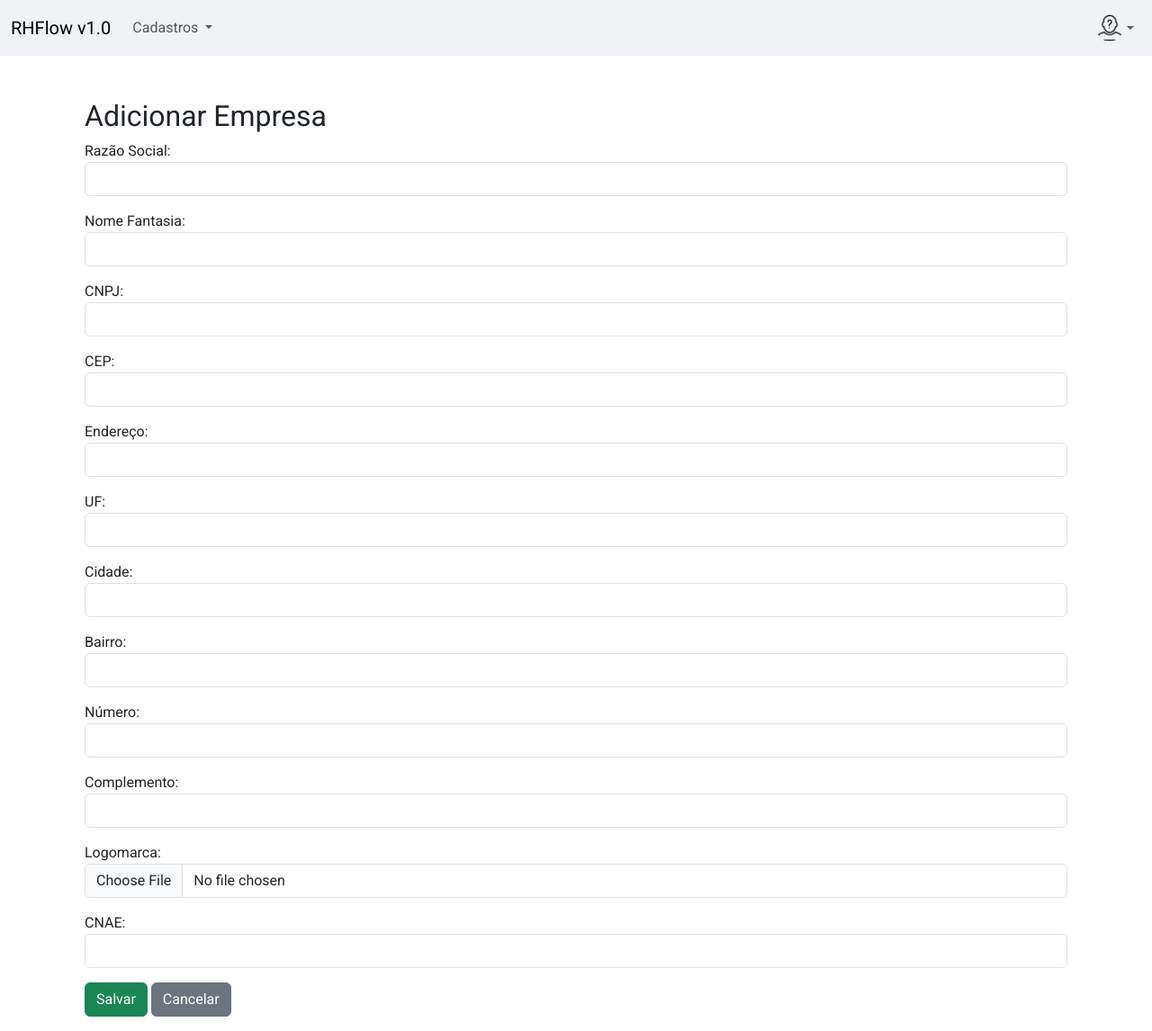
After one commit to DanPersonalConsulting/rhflow-dj, a Django app: page /empresas/create/ in a window 1280 px wide. The commit adds this page. Shown: the whole page at 90% size. Run offline with Django 5.2, Linux system fonts and the light colour scheme; some libraries are stand-ins or nearby versions.

Commit message:
Implementando cadastro de empresas

```diff
--- a/app/accounts/models.py
+++ b/app/accounts/models.py
@@ -2,6 +2,7 @@ from uuid import uuid4
 from django.db import models
 from django.contrib.auth.base_user import AbstractBaseUser
 from django.contrib.auth.models import PermissionsMixin, UserManager
+from app.funcionario.models import Funcionario
 
 
 class User(AbstractBaseUser, PermissionsMixin):
@@ -9,6 +10,7 @@ class User(AbstractBaseUser, PermissionsMixin):
     username = models.CharField('Username', max_length=50, unique=True,  blank=True)
     email = models.EmailField('Email', unique=True)
     avatar = models.ImageField('Avatar', upload_to='avatars/', blank=True, null=True)
+    funcionario = models.ForeignKey(Funcionario, null=True, blank=True, on_delete=models.CASCADE, verbose_name='Funcionario')
 
     slug = models.SlugField('slug', unique=True, max_length=150)
 
@@ -23,6 +25,7 @@ class User(AbstractBaseUser, PermissionsMixin):
     REQUIRED_FIELDS = ['name', 'username']
 
     class Meta:
+        db_table = 'user'
         verbose_name = 'Usuário'
         verbose_name_plural = 'Usuários'
         ordering = ['is_active', 'is_staff' ]
--- a/app/accounts/urls.py
+++ b/app/accounts/urls.py
@@ -10,7 +10,7 @@ from .views import (
 
 )
 
-app_name = 'app.accounts'
+app_name = 'app.account'
 
 urlpatterns = [
     path('login/', login_custom_view , name='login'),
--- a/app/empresa/forms.py
+++ b/app/empresa/forms.py
@@ -0,0 +1,26 @@
+from django import forms
+from .models import Empresa, Organizacao, GestorRh
+
+class EmpresaForm(forms.Form):
+    razao_social = forms.CharField(max_length=150, label='Razão Social', widget=forms.TextInput(attrs={'class': 'form-control'}))
+    nome_fantasia = forms.CharField(max_length=150, label='Nome Fantasia', widget=forms.TextInput(attrs={'class': 'form-control'}))
+    cnpj = forms.CharField(max_length=14, label='CNPJ', widget=forms.TextInput(attrs={'class': 'form-control'}))
+    cep = forms.CharField(max_length=8, label='CEP', widget=forms.TextInput(attrs={'class': 'form-control'}))
+    endereco = forms.CharField(max_length=255, label='Endereço', widget=forms.TextInput(attrs={'class': 'form-control'}))
+    uf = forms.CharField(max_length=2, label='UF', widget=forms.TextInput(attrs={'class': 'form-control'}))
+    cidade = forms.CharField(max_length=100, label='Cidade', widget=forms.TextInput(attrs={'class': 'form-control'}))
+    bairro = forms.CharField(max_length=100, label='Bairro', widget=forms.TextInput(attrs={'class': 'form-control'}))
+    numero = forms.CharField(max_length=10, label='Número', widget=forms.TextInput(attrs={'class': 'form-control'}))
+    complemento = forms.CharField(max_length=100, required=False, label='Complemento', widget=forms.TextInput(attrs={'class': 'form-control'}))
+    logomarca = forms.ImageField(required=False, label='Logomarca', widget=forms.FileInput(attrs={'class': 'form-control'}))
+    cnae = forms.CharField(max_length=10, label='CNAE', widget=forms.TextInput(attrs={'class': 'form-control'}))
+    porte = forms.Select(attrs={'class': 'form-control'})
+    organizacao = forms.Select(attrs={'class': 'form-control'})
+
+class OrganizacaoForm(forms.Form):
+    nome = forms.CharField(max_length=50, label='Nome', widget=forms.TextInput(attrs={'class': 'form-control'}))
+    usuario_admin = forms.Select(attrs={'class': 'form-control'})
+
+class GestorRhForm(forms.Form):
+    empresa = forms.Select(attrs={'class': 'form-control'})
+    usuario = forms.Select(attrs={'class': 'form-control'})
--- a/app/empresa/urls.py
+++ b/app/empresa/urls.py
@@ -1,12 +1,11 @@
 from django.urls import path
-from django.contrib.auth import views as auth_views
-from .views import (
-   nova_empresa_view,
+from .views import empresa_list, empresa_create, empresa_update, empresa_delete
 
-)
-
-app_name = 'app.empresa'
+app_name='app.empresa'
 
 urlpatterns = [
-    path('nova_empresa/', nova_empresa_view, name='empresa'),
+    path('list/', empresa_list, name='empresa_list'),
+    path('create/', empresa_create, name='empresa_create'),
+    path('<int:pk>/update/', empresa_update, name='empresa_update'),
+    path('<int:pk>/delete/', empresa_delete, name='empresa_delete'),
 ]
--- a/app/empresa/views.py
+++ b/app/empresa/views.py
@@ -1,4 +1,71 @@
-from django.shortcuts import render
+from django.shortcuts import render, get_object_or_404, redirect
+from .forms import EmpresaForm, OrganizacaoForm, GestorRhForm
+from .models import Empresa, Organizacao, GestorRh
 
-def nova_empresa_view(request):
-    pass
+
+def empresa_list(request):
+    empresas = Empresa.objects.all()
+    return render(request, 'empresa/empresa_list.html', {'empresas': empresas})
+
+
+def empresa_create(request):
+    if request.method == 'POST':
+        form = EmpresaForm(request.POST, request.FILES)
+        if form.is_valid():
+            Empresa.objects.create(**form.cleaned_data)
+            return redirect('empresa:empresa_list')
+    else:
+        form = EmpresaForm()
+    return render(request, 'empresa/empresa_form.html', {'form': form})
+
+
+def empresa_update(request, pk):
+    empresa = get_object_or_404(Empresa, pk=pk)
+    if request.method == 'POST':
+        form = EmpresaForm(request.POST, request.FILES, initial={
+            'razao_social': empresa.razao_social,
+            'nome_fantasia': empresa.nome_fantasia,
+            'cnpj': empresa.cnpj,
+            'cep': empresa.cep,
+            'endereco': empresa.endereco,
+            'uf': empresa.uf,
+            'cidade': empresa.cidade,
+            'bairro': empresa.bairro,
+            'numero': empresa.numero,
+            'complemento': empresa.complemento,
+            'logomarca': empresa.logomarca,
+            'cnae': empresa.cnae,
+            'porte': empresa.porte,
+            'organizacao': empresa.organizacao,
+        })
+        if form.is_valid():
+            for key, value in form.cleaned_data.items():
+                setattr(empresa, key, value)
+            empresa.save()
+            return redirect('empresa_list')
+    else:
+        form = EmpresaForm(initial={
+            'razao_social': empresa.razao_social,
+            'nome_fantasia': empresa.nome_fantasia,
+            'cnpj': empresa.cnpj,
+            'cep': empresa.cep,
+            'endereco': empresa.endereco,
+            'uf': empresa.uf,
+            'cidade': empresa.cidade,
+            'bairro': empresa.bairro,
+            'numero': empresa.numero,
+            'complemento': empresa.complemento,
+            'logomarca': empresa.logomarca,
+            'cnae': empresa.cnae,
+            'porte': empresa.porte,
+            'organizacao': empresa.organizacao,
+        })
+    return render(request, 'empresa/empresa_form.html', {'form': form})
+
+
+def empresa_delete(request, pk):
+    empresa = get_object_or_404(Empresa, pk=pk)
+    if request.method == 'POST':
+        empresa.delete()
+        return redirect('empresa_list')
+    return render(request, 'empresa/empresa_confirm_delete.html', {'empresa': empresa})
--- a/rhflow/urls.py
+++ b/rhflow/urls.py
@@ -5,7 +5,7 @@ from django.conf.urls.static import static
 
 urlpatterns = [
     path('admin/', admin.site.urls),
-    path('accounts/', include('app.accounts.urls', namespace='accounts')),
+    path('accounts/', include('app.accounts.urls', namespace='account')),
     path('empresas/', include('app.empresa.urls', namespace='empresa')),
 
      path('home/', include('app.base.urls', namespace='base')),
--- a/templates/base/partials/header.html
+++ b/templates/base/partials/header.html
@@ -13,7 +13,8 @@
               Cadastros
             </a>
             <ul class="dropdown-menu" aria-labelledby="navbarDropdownMenuLink">
-              <li><a class="dropdown-item" href="#">Empresa</a></li>
+              <li><a class="dropdown-item" href="">Organização</a></li>
+              <li><a class="dropdown-item" href="{% url 'empresa:empresa_create' %}">Empresa</a></li>
               <li><a class="dropdown-item" href="#">Cargo</a></li>
               <li><a class="dropdown-item" href="#">Funcionário</a></li>
 
@@ -33,10 +34,10 @@
                    height="30">
             </a>
             <ul class="dropdown-menu dropdown-menu-end" aria-labelledby="navbarDropdownMenuUser">
-              <li><a class="dropdown-item load-content" href="{% url 'accounts:editar_perfil' %}" data-url="{% url 'accounts:editar_perfil' %}">Perfil</a></li>
+              <li><a class="dropdown-item load-content" href="{% url 'account:editar_perfil' %}" data-url="{% url 'account:editar_perfil' %}">Perfil</a></li>
               <li><a class="dropdown-item" href="#">Alterar Senha</a></li>
               <li><a class="dropdown-item" href="#">Configurações</a></li>
-              <li><a class="dropdown-item" href="{% url 'accounts:logout' %}">Sair</a></li>
+              <li><a class="dropdown-item" href="{% url 'account:logout' %}">Sair</a></li>
             </ul>
           </li>
         </ul>
--- /dev/null
+++ b/templates/empresa/empresa_form.html
@@ -0,0 +1,12 @@
+{% extends 'base/home.html' %}
+{% block content_area %}
+<div class="container mt-4">
+    <h2>{% if form.instance.pk %}Editar{% else %}Adicionar{% endif %} Empresa</h2>
+    <form method="post" enctype="multipart/form-data">
+        {% csrf_token %}
+        {{ form.as_p }}
+        <button type="submit" class="btn btn-success">Salvar</button>
+        <a href="{% url 'empresa:empresa_list' %}" class="btn btn-secondary">Cancelar</a>
+    </form>
+</div>
+{% endblock %}
```
Also changed, not shown: app/empresa/models.py (+43 -0 lines), app/funcionario/forms.py (added, +29 -0 lines), app/funcionario/models.py (+6 -2 lines), app/funcionario/views.py (+31 -2 lines), templates/empresa/empresa_confirm.html (added, +12 -0 lines), templates/empresa/empresa_list.html (added, +33 -0 lines), app/accounts/migrations/0003_user_funcionario_alter_user_table.py (added), app/empresa/migrations/0002_alter_classesalarial_options_alter_empresa_options_and_more.py (added), app/funcionario/migrations/0003_alter_funcionario_options_remove_funcionario_usuario_and_more.py (added).
